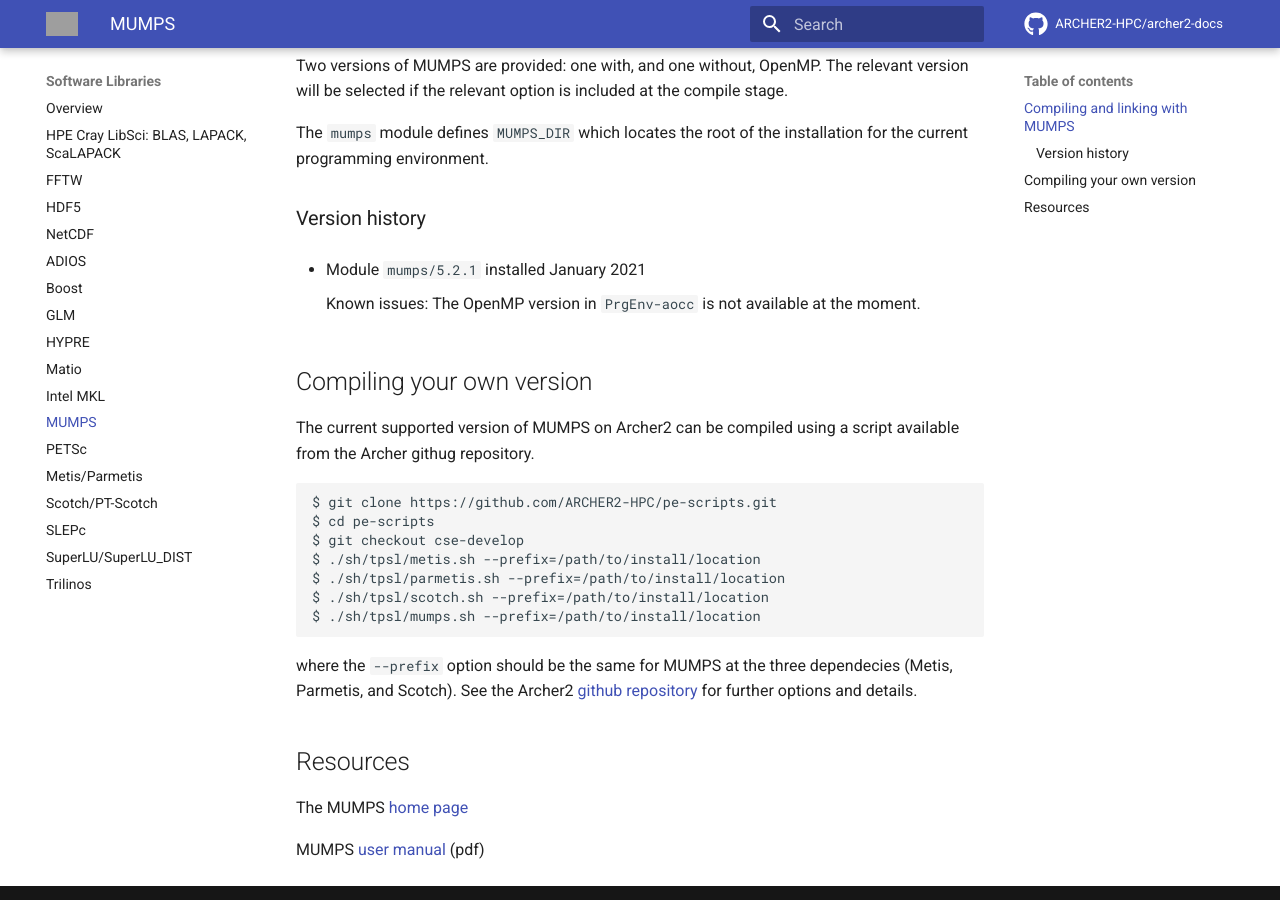
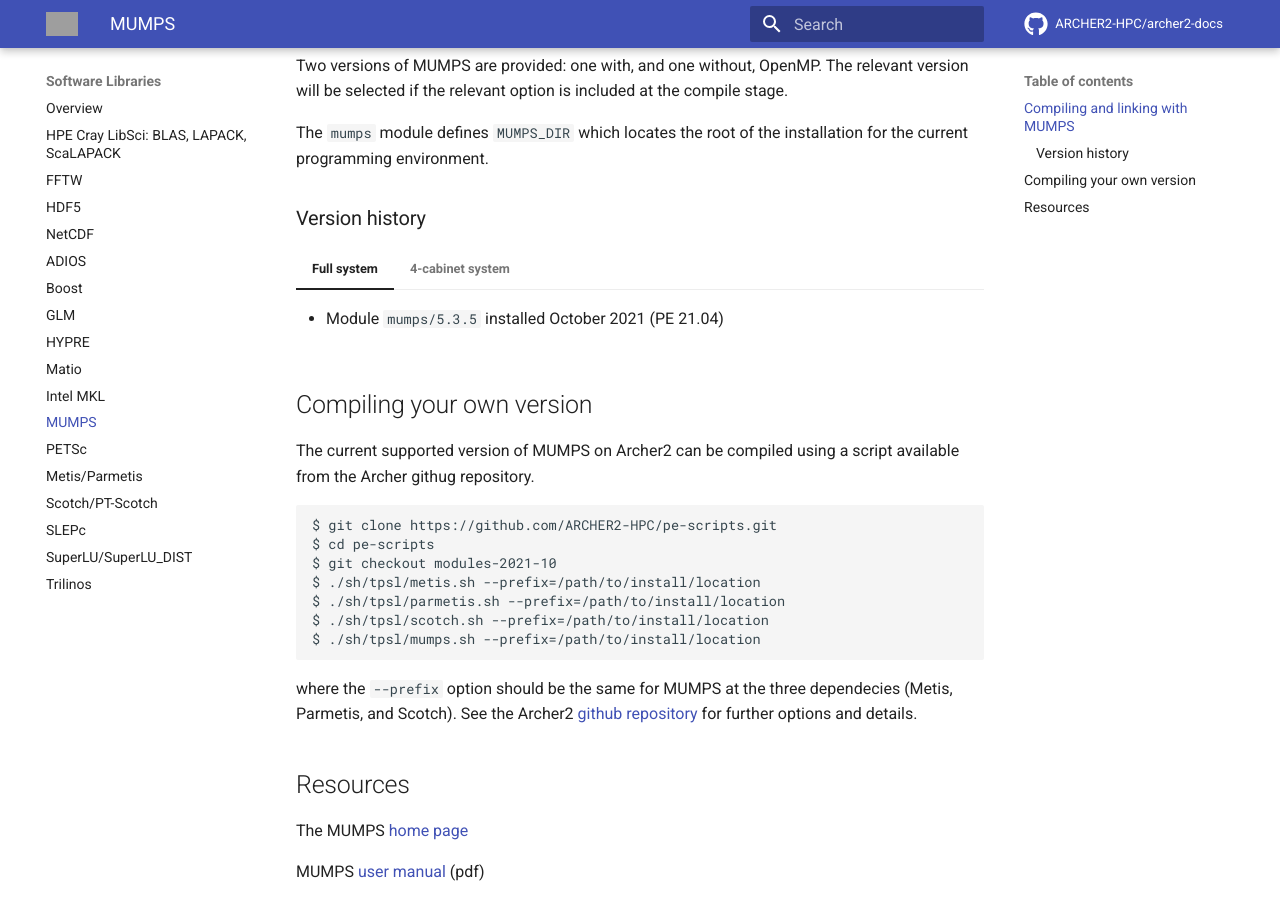
Before and after one commit to ARCHER2-HPC/archer2-docs, an MkDocs documentation site: the page built from docs/software-libraries/mumps.md, in a window 1280 px wide and 900 px high, scrolled down 493 px. Built offline with MkDocs 1.6.1 and Material for MkDocs 9.7.7, drawn with Linux system fonts in a browser that asks for light colours; comment, search, counter and statistics services are not loaded; grey boxes are pictures that could not be loaded.

Commit message:
Update MUMPS

````diff
--- a/docs/software-libraries/mumps.md
+++ b/docs/software-libraries/mumps.md
@@ -27,7 +27,13 @@ installation for the current programming environment.
 
 ### Version history
 
-- Module `mumps/5.2.1` installed January 2021
+=== "Full system"
+
+    - Module `mumps/5.3.5` installed October 2021 (PE 21.04)
+
+=== "4-cabinet system"
+
+    - Module `mumps/5.2.1` installed January 2021
 
     Known issues:
     The OpenMP version in `PrgEnv-aocc` is not available at the moment.
@@ -40,7 +46,7 @@ a script available from the Archer githug repository.
 ```
 $ git clone https://github.com/ARCHER2-HPC/pe-scripts.git
 $ cd pe-scripts
-$ git checkout cse-develop
+$ git checkout modules-2021-10
 $ ./sh/tpsl/metis.sh --prefix=/path/to/install/location
 $ ./sh/tpsl/parmetis.sh --prefix=/path/to/install/location
 $ ./sh/tpsl/scotch.sh --prefix=/path/to/install/location
````
